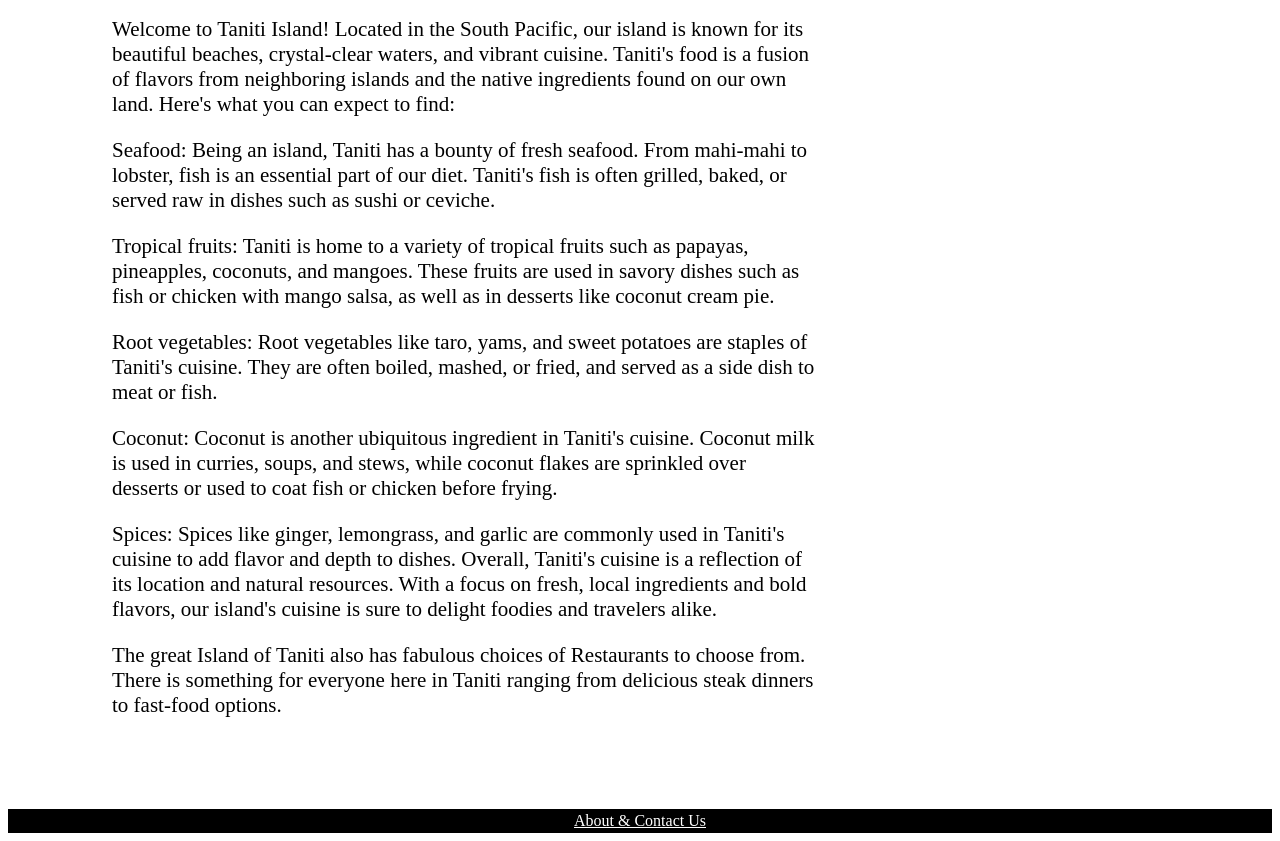
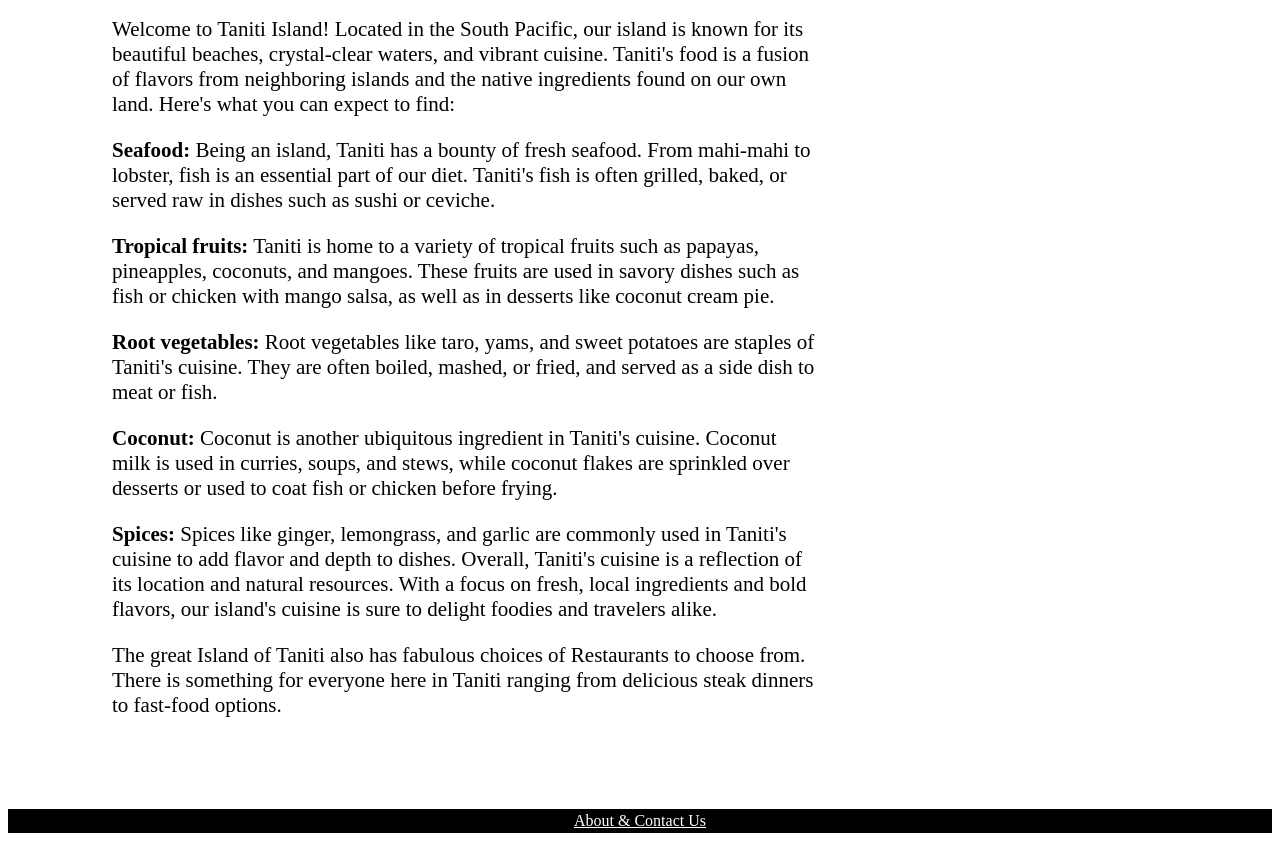
Before and after one commit to tgar312/tanitian-prototype-, a plain HTML site: page Food.html in a window 1280 px wide. Shown: the part 940-1781 px from the top of the page. Drawn offline with Linux system fonts and the light colour scheme.

Commit message:
Update Food.html

```diff
--- a/Food.html
+++ b/Food.html
@@ -40,35 +40,35 @@
                     </p>
                     <p>
                         <span style="font-weight: 400;">
-                            Seafood: Being an island, Taniti has a bounty of fresh seafood. From mahi-mahi to lobster, fish is an
+                            <b>Seafood:</b> Being an island, Taniti has a bounty of fresh seafood. From mahi-mahi to lobster, fish is an
                             essential part of our diet. Taniti's fish is often grilled, baked, or served raw in dishes such as sushi or ceviche.
                         </span>
                     </p>
                     <p>
                         <span style="font-weight: 400;">
 
-                            Tropical fruits: Taniti is home to a variety of tropical fruits such as papayas, pineapples, coconuts, and mangoes.
+                            <b>Tropical fruits:</b> Taniti is home to a variety of tropical fruits such as papayas, pineapples, coconuts, and mangoes.
                             These fruits are used in savory dishes such as fish or chicken with mango salsa, as well as in desserts like coconut cream pie.
                         </span>
                     </p>
                     <p>
                         <span style="font-weight: 400;">
 
-                            Root vegetables: Root vegetables like taro, yams, and sweet potatoes are staples of Taniti's cuisine. They are often boiled,
+                            <b>Root vegetables:</b> Root vegetables like taro, yams, and sweet potatoes are staples of Taniti's cuisine. They are often boiled,
                             mashed, or fried, and served as a side dish to meat or fish.
                         </span>
                     </p>
                     <p>
                         <span style="font-weight: 400;">
 
-                            Coconut: Coconut is another ubiquitous ingredient in Taniti's cuisine. Coconut milk is used in curries, soups, and stews,
+                            <b>Coconut:</b> Coconut is another ubiquitous ingredient in Taniti's cuisine. Coconut milk is used in curries, soups, and stews,
                             while coconut flakes are sprinkled over desserts or used to coat fish or chicken before frying.
                         </span>
                     </p>
                     <p>
                         <span style="font-weight: 400;">
 
-                            Spices: Spices like ginger, lemongrass, and garlic are commonly used in Taniti's cuisine to add flavor and depth to dishes.
+                            <b>Spices:</b> Spices like ginger, lemongrass, and garlic are commonly used in Taniti's cuisine to add flavor and depth to dishes.
 
                             Overall, Taniti's cuisine is a reflection of its location and natural resources. With a focus on fresh,
                             local ingredients and bold flavors, our island's cuisine is sure to delight foodies and travelers alike.
```
